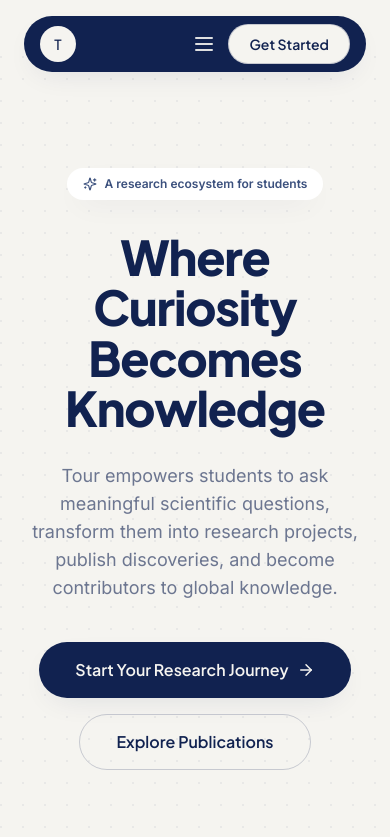
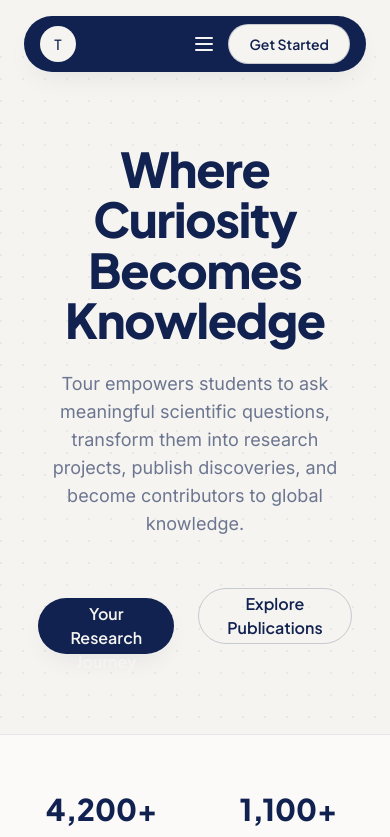
Before and after one commit to Kaliza-e/Tour, a Next.js app: page / in a window 390 px wide. Shown: the top 837 px of the page. Built offline with nearby package versions, Linux system fonts and the light colour scheme.

Commit message:
feat:updating the navbar

```diff
--- a/app/page.tsx
+++ b/app/page.tsx
@@ -63,30 +63,38 @@ export default function LandingPage() {
       {/* HERO */}
       <section className="relative overflow-hidden">
         <div className="absolute inset-0 bg-constellation [background-size:22px_22px] opacity-40" />
-        <div className="container-tour relative py-28 md:py-36">
-          <div className="mx-auto max-w-4xl text-center">
-            <span className="inline-flex items-center gap-2 rounded-pill bg-white px-4 py-2 text-xs font-semibold text-sapphire shadow-card">
-              <Sparkles size={14} /> A research ecosystem for students
-            </span>
-            <h1 className="mt-8 font-heading text-5xl font-extrabold leading-[1.05] tracking-tight text-navy md:text-hero">
+        <div className="container-tour relative py-20 md:py-28">
+          {/* top stats ribbon */}
+          <div className="mx-auto mb-8 max-w-4xl rounded-pill bg-navy/95 px-4 py-2 text-center text-ivory shadow-card hidden md:block">
+            <div className="flex items-center justify-center gap-8 text-sm font-medium">
+              <span>98+ RCA Talents</span>
+              <span className="mx-4">•</span>
+              <span>37+ Projects showcased</span>
+              <span className="mx-4">•</span>
+              <span>38% Verified profiles</span>
+            </div>
+          </div>
+
+          <div className="container-tour relative">
+            <div className="mx-auto max-w-5xl text-center">
+              <h1 className="mt-2 font-heading text-5xl font-extrabold leading-[1.05] tracking-tight text-navy md:text-hero">
                 Where Curiosity Becomes Knowledge
               </h1>
-            <p className="mx-auto mt-7 max-w-2xl text-lg text-navy/60">
+              <p className="mx-auto mt-6 max-w-2xl text-lg text-navy/60">
                 Tour empowers students to ask meaningful scientific questions, transform
                 them into research projects, publish discoveries, and become
                 contributors to global knowledge.
               </p>
-            <div className="mt-10 flex flex-col items-center justify-center gap-4 sm:flex-row">
+              <div className="mt-10 flex items-center justify-center gap-6">
                 <Link href="/questions">
-                <Button size="lg">
-                  Start Your Research Journey <ArrowRight size={18} />
-                </Button>
+                  <Button size="lg" className="rounded-full bg-navy px-8 py-4 shadow-card">Start Your Research Journey</Button>
                 </Link>
                 <Link href="/publications">
-                <Button size="lg" variant="secondary">
+                  <Button size="lg" variant="ghost" className="rounded-full border border-navy/20 bg-transparent text-navy px-7 py-4">
                     Explore Publications
                   </Button>
                 </Link>
+              </div>
             </div>
           </div>
         </div>
@@ -128,6 +136,50 @@ export default function LandingPage() {
                 <p className="mt-3 text-sm leading-relaxed text-navy/60">{f.desc}</p>
               </div>
             ))}
+          </div>
+        </div>
+      </section>
+
+      {/* CHOOSE YOUR PATH */}
+      <section className="py-20 bg-ivory">
+        <div className="container-tour">
+          <div className="mx-auto max-w-3xl text-center">
+            <h2 className="font-heading text-3xl font-bold text-navy md:text-4xl">Built for students and employers alike</h2>
+            <p className="mt-4 text-navy/60">Whether you're launching your career or building your team, Tour has the tools you need.</p>
+          </div>
+
+          <div className="mt-12 grid gap-8 md:grid-cols-2">
+            <div className="rounded-card bg-white p-8 shadow-card">
+              <div className="mb-4 inline-block rounded-full bg-ivory px-3 py-1 text-xs font-semibold text-navy">FOR STUDENTS</div>
+              <h3 className="mt-3 font-heading text-2xl font-bold text-navy">For Students<br/>Free forever</h3>
+              <p className="mt-4 text-sm text-navy/60">Build your brand, publish a portfolio, and get discovered by employers actively hiring Tour talents.</p>
+              <ul className="mt-6 space-y-3 text-sm text-navy/70">
+                <li>• Professional portfolio builder with custom URL</li>
+                <li>• Admin-verified badge for credibility</li>
+                <li>• Direct messaging with recruiters</li>
+              </ul>
+              <div className="mt-6">
+                <Link href="/questions">
+                  <Button variant="secondary" className="rounded-full px-6 py-3">Explore for Students</Button>
+                </Link>
+              </div>
+            </div>
+
+            <div className="rounded-card bg-gradient-to-b from-sapphire to-navy p-8 text-ivory shadow-card">
+              <div className="mb-4 inline-block rounded-full bg-navy/30 px-3 py-1 text-xs font-semibold text-ivory">FOR COMPANIES</div>
+              <h3 className="mt-3 font-heading text-2xl font-bold">For Companies<br/>Verified talent</h3>
+              <p className="mt-4 text-sm text-ivory/80">Search verified profiles, review real project work, and manage your entire hiring pipeline in one dashboard.</p>
+              <ul className="mt-6 space-y-3 text-sm text-ivory/85">
+                <li>• Advanced skill, cohort & availability filters</li>
+                <li>• Job postings & interview invitations</li>
+                <li>• Bookmark and track promising candidates</li>
+              </ul>
+              <div className="mt-6">
+                <Link href="/publications">
+                  <Button className="rounded-full bg-ivory text-navy px-6 py-3">Explore for Companies</Button>
+                </Link>
+              </div>
+            </div>
           </div>
         </div>
       </section>
--- a/components/navbar.tsx
+++ b/components/navbar.tsx
@@ -1,13 +1,16 @@
-import React, { useState } from "react";
+"use client";
+
+import { useState } from "react";
 import Link from "next/link";
 import Image from "next/image";
 import { Button } from "@/components/ui/button";
 
 const links = [
-  { href: "/explore", label: "For Students" },
-  { href: "/companies", label: "For Companies" },
-  { href: "/blog", label: "Blog" },
-  { href: "/support", label: "Support" },
+  { href: "/questions", label: "Questions" },
+  { href: "/research", label: "Research" },
+  { href: "/publications", label: "Publications" },
+  { href: "/community", label: "Community" },
+  { href: "/about", label: "About" },
 ];
 
 export function Navbar() {
@@ -16,69 +19,128 @@ export function Navbar() {
   return (
     <header className="sticky top-4 z-50">
       <div className="container-tour">
-        <div className="bg-navy text-ivory rounded-pill shadow-card flex items-center justify-between h-14 px-4">
+        <div className="bg-navy text-ivory rounded-pill shadow-card flex h-14 items-center justify-between px-4">
+
+          {/* Logo */}
           <Link href="/" className="flex items-center gap-3">
-            {/* Put a `public/logo.png` file to use a custom image. */}
-            <div className="flex items-center">
-              <Image src="/logo.png" alt="Tour" width={120} height={36} className="hidden sm:block object-contain" />
-              <span className="grid h-9 w-9 place-items-center rounded-full bg-ivory text-navy font-heading text-sm sm:hidden">
-                T
-              </span>
-            </div>
+            <Image
+              src="/logo.svg"
+              alt="Tour"
+              width={140}
+              height={40}
+              className="hidden sm:block object-contain"
+            />
+
+            <span className="grid h-9 w-9 place-items-center rounded-full bg-ivory text-navy font-heading text-sm sm:hidden">
+              T
+            </span>
           </Link>
 
+          {/* Desktop Navigation */}
           <nav className="hidden md:flex items-center gap-8">
-            {links.map((l) => (
+            {links.map((link) => (
               <Link
-                key={l.href}
-                href={l.href}
-                className="text-sm font-medium text-ivory/85 hover:text-ivory transition-colors"
+                key={link.href}
+                href={link.href}
+                className="text-sm font-medium text-ivory/85 transition-colors hover:text-ivory"
               >
-                {l.label}
+                {link.label}
               </Link>
             ))}
           </nav>
 
+          {/* Right Side */}
           <div className="flex items-center gap-3">
+
+            {/* Mobile Menu Button */}
             <button
-              className="md:hidden text-ivory/90"
-              aria-label="Toggle menu"
-              onClick={() => setOpen((v) => !v)}
+              type="button"
+              className="md:hidden text-ivory"
+              aria-label="Toggle Menu"
+              onClick={() => setOpen(!open)}
             >
-              <svg xmlns="http://www.w3.org/2000/svg" className="h-6 w-6" fill="none" viewBox="0 0 24 24" stroke="currentColor">
-                <path strokeLinecap="round" strokeLinejoin="round" strokeWidth={2} d={open ? "M6 18L18 6M6 6l12 12" : "M4 6h16M4 12h16M4 18h16"} />
+              <svg
+                xmlns="http://www.w3.org/2000/svg"
+                className="h-6 w-6"
+                fill="none"
+                viewBox="0 0 24 24"
+                stroke="currentColor"
+              >
+                {open ? (
+                  <path
+                    strokeLinecap="round"
+                    strokeLinejoin="round"
+                    strokeWidth={2}
+                    d="M6 18L18 6M6 6l12 12"
+                  />
+                ) : (
+                  <path
+                    strokeLinecap="round"
+                    strokeLinejoin="round"
+                    strokeWidth={2}
+                    d="M4 6h16M4 12h16M4 18h16"
+                  />
+                )}
               </svg>
             </button>
 
-            <Link href="/login" className="hidden sm:block text-sm font-semibold text-ivory/90 hover:text-ivory">
-              Log in
+            {/* Login */}
+            <Link
+              href="/login"
+              className="hidden sm:block text-sm font-semibold text-ivory/90 hover:text-ivory"
+            >
+              Log In
             </Link>
 
+            {/* CTA */}
             <Link href="/get-started">
-              <Button variant="secondary" size="sm" className="bg-ivory text-navy hover:bg-champagne">
+              <Button
+                variant="secondary"
+                size="sm"
+                className="bg-ivory text-navy hover:bg-champagne"
+              >
                 Get Started
               </Button>
             </Link>
+
           </div>
         </div>
 
-        {/* Mobile menu panel */}
+        {/* Mobile Menu */}
         {open && (
-          <div className="mt-3 bg-navy/95 text-ivory rounded-lg p-3 shadow-card md:hidden">
-            <div className="flex flex-col gap-3">
-              {links.map((l) => (
-                <Link key={l.href} href={l.href} className="text-sm font-medium text-ivory/90 hover:text-ivory">
-                  {l.label}
+          <div className="mt-3 rounded-3xl bg-navy/95 p-4 shadow-card md:hidden">
+            <div className="flex flex-col gap-4">
+
+              {links.map((link) => (
+                <Link
+                  key={link.href}
+                  href={link.href}
+                  onClick={() => setOpen(false)}
+                  className="text-sm font-medium text-ivory/90 hover:text-ivory"
+                >
+                  {link.label}
                 </Link>
               ))}
-              <Link href="/login" className="text-sm font-medium text-ivory/90 hover:text-ivory">
-                Log in
+
+              <Link
+                href="/login"
+                onClick={() => setOpen(false)}
+                className="text-sm font-medium text-ivory/90 hover:text-ivory"
+              >
+                Log In
               </Link>
-              <Link href="/get-started" className="pt-2">
-                <Button variant="secondary" size="default" className="w-full bg-ivory text-navy">
+
+              <Link
+                href="/get-started"
+                onClick={() => setOpen(false)}
+              >
+                <Button
+                  className="w-full bg-ivory text-navy hover:bg-champagne"
+                >
                   Get Started
                 </Button>
               </Link>
+
             </div>
           </div>
         )}
```
Also changed, not shown: app/join/page.tsx (added, +79 -0 lines), app/login/page.tsx (+16 -2 lines), public/logo.svg (added), 1 other file (tests, documents, lock files or other folders). Lines whose indentation alone changed are shown as unchanged.
